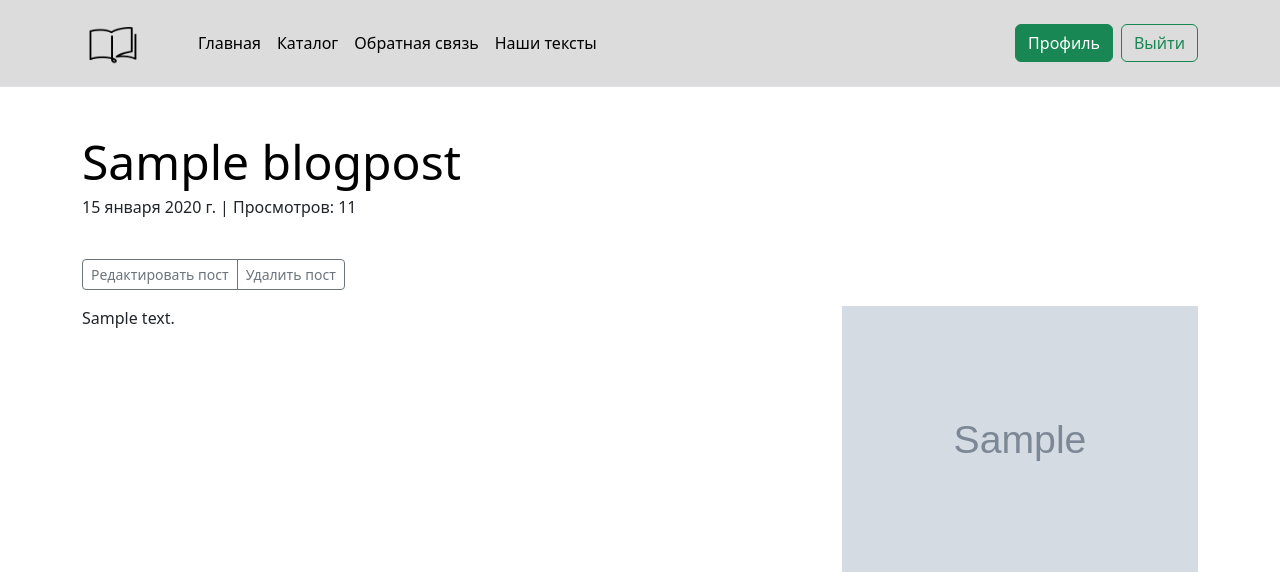
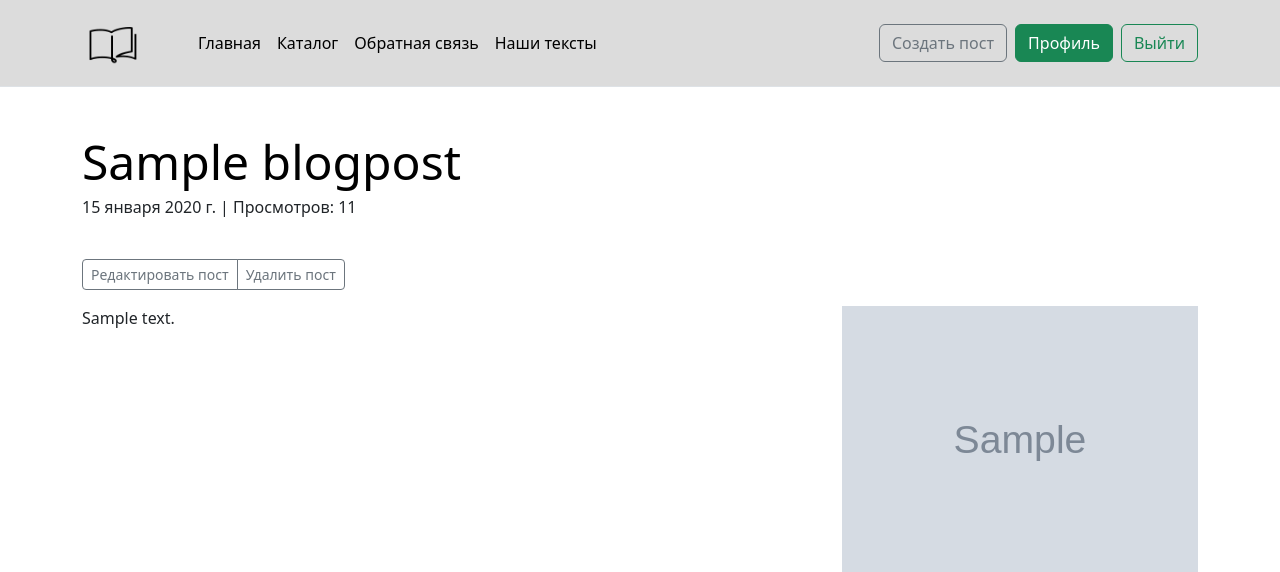
Before and after one commit to aukhadieva/online_store_project, a Django app: a page that uses blog/templates/blog/blogpost_detail.html in a window 1280 px wide. Shown: the top 572 px of the page. Run offline with Django 5.2, Linux system fonts and the light colour scheme; a user stored in the database is signed in; tables that the repository leaves empty hold one stand-in row (values such as "Sample post"); grey boxes marked "Sample" are stand-in pictures; parts of the project's set-up code (start-up, migrations or seed data) failed here and were passed over; some libraries are stand-ins or nearby versions.

Commit message:
Add permission conditions

```diff
--- a/blog/templates/blog/blogpost_detail.html
+++ b/blog/templates/blog/blogpost_detail.html
@@ -9,12 +9,14 @@
     <br>
     <div class="row">
         <div class="col-7">
+            {% if perms.blog.change_blogpost and perms.blog.delete_blogpost %}
             <div class="btn-group">
-                <a href={% url 'blog:edit_post' object.pk %} class="btn btn-sm
+                <a href="{% url 'blog:edit_post' object.pk %}" class="btn btn-sm
                 btn-outline-secondary">Редактировать пост</a>
-                <a href={% url 'blog:delete_post' object.pk %} class="btn btn-sm
+                <a href="{% url 'blog:delete_post' object.pk %}" class="btn btn-sm
                 btn-outline-secondary">Удалить пост</a>
             </div>
+            {% endif %}
         </div>
         <p>
         <div class="col-7">
--- a/catalog/templates/catalog/includes/inc_catalog_menu.html
+++ b/catalog/templates/catalog/includes/inc_catalog_menu.html
@@ -11,10 +11,18 @@
             <li><a href="{% url 'catalog:contacts' %}" class="nav-link px-2 link-body-emphasis">Обратная связь</a></li>
             <li><a href="{% url 'blog:posts' %}" class="nav-link px-2 link-body-emphasis">Наши тексты</a></li>
         </ul>
+
         {% if user.is_authenticated %}
+
+        {% if perms.blog.add_blogpost %}
         <div class="col-12 col-lg-auto mb-3 mb-lg-0 me-lg-2">
-        <a class="btn btn btn-success" href="{% url 'users:profile' %}">Профиль</a>
-            </div>
+            <a href="{% url 'blog:create_post' %}" class="btn btn-outline-secondary">Создать пост</a>
+        </div>
+        {% endif %}
+
+        <div class="col-12 col-lg-auto mb-3 mb-lg-0 me-lg-2">
+            <a class="btn btn btn-success" href="{% url 'users:profile' %}">Профиль</a>
+        </div>
         <form action="{% url 'users:logout' %}" method="post">
             {% csrf_token %}
             <button type="submit" class="btn btn-outline-success">Выйти</button>
```
